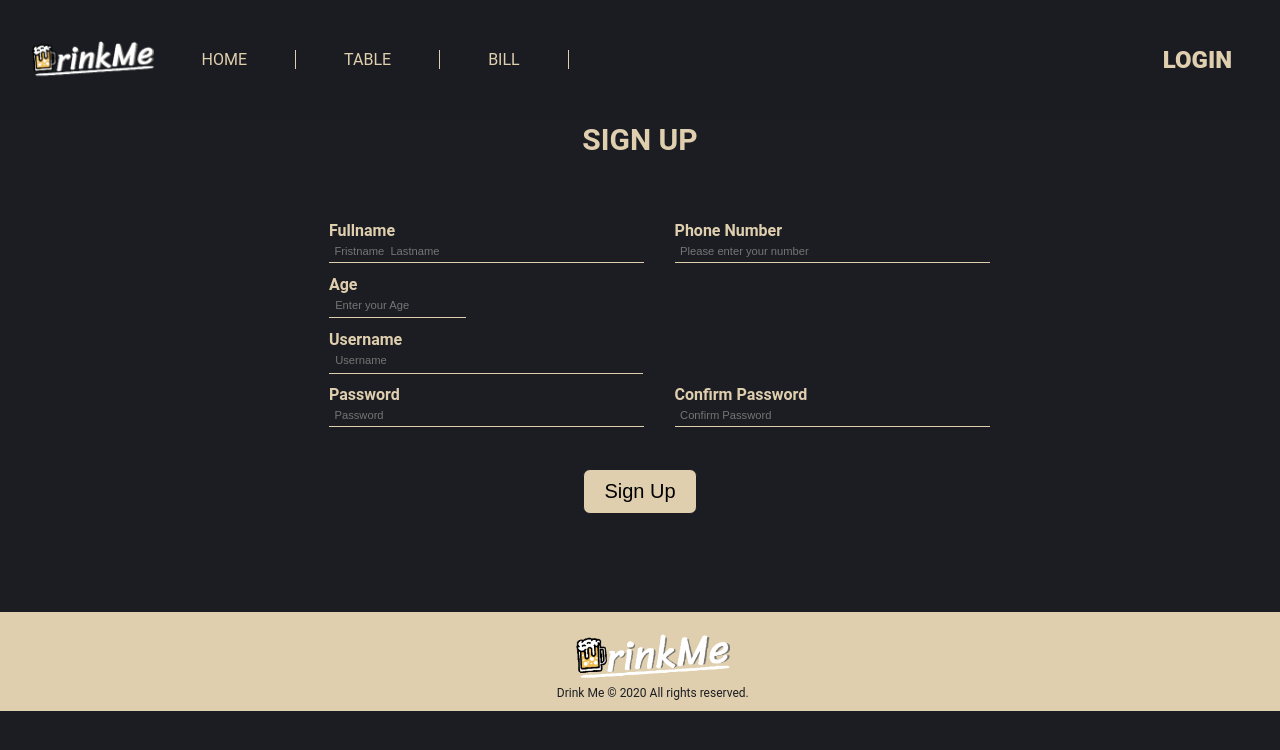
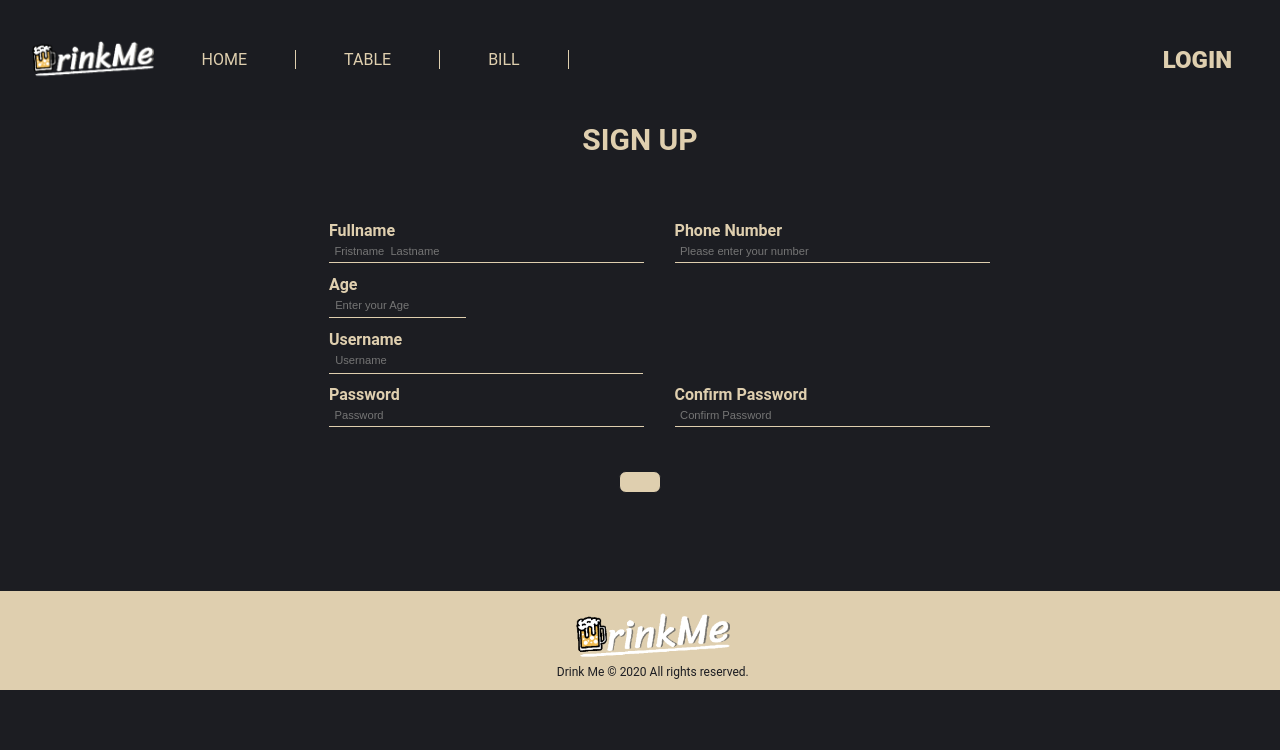
Before and after one commit to sahatsawat1/Drink-Me-react, a React (Create React App) app: page /signup in a window 1280 px wide. Shown: the top 750 px of the page. Built offline with nearby package versions, Linux system fonts and the light colour scheme.

Commit message:
Edit Button.js

```diff
--- a/src/components/Button.js
+++ b/src/components/Button.js
@@ -21,11 +21,11 @@ const Content = styled.div`
 
 `
 
-function Button () {
+function Button (props) {
   return (
     <Card>
       <Content>
-        <button>Sign Up</button>
+        <button>{props.children}</button>
       </Content>
     </Card>
   )
```
